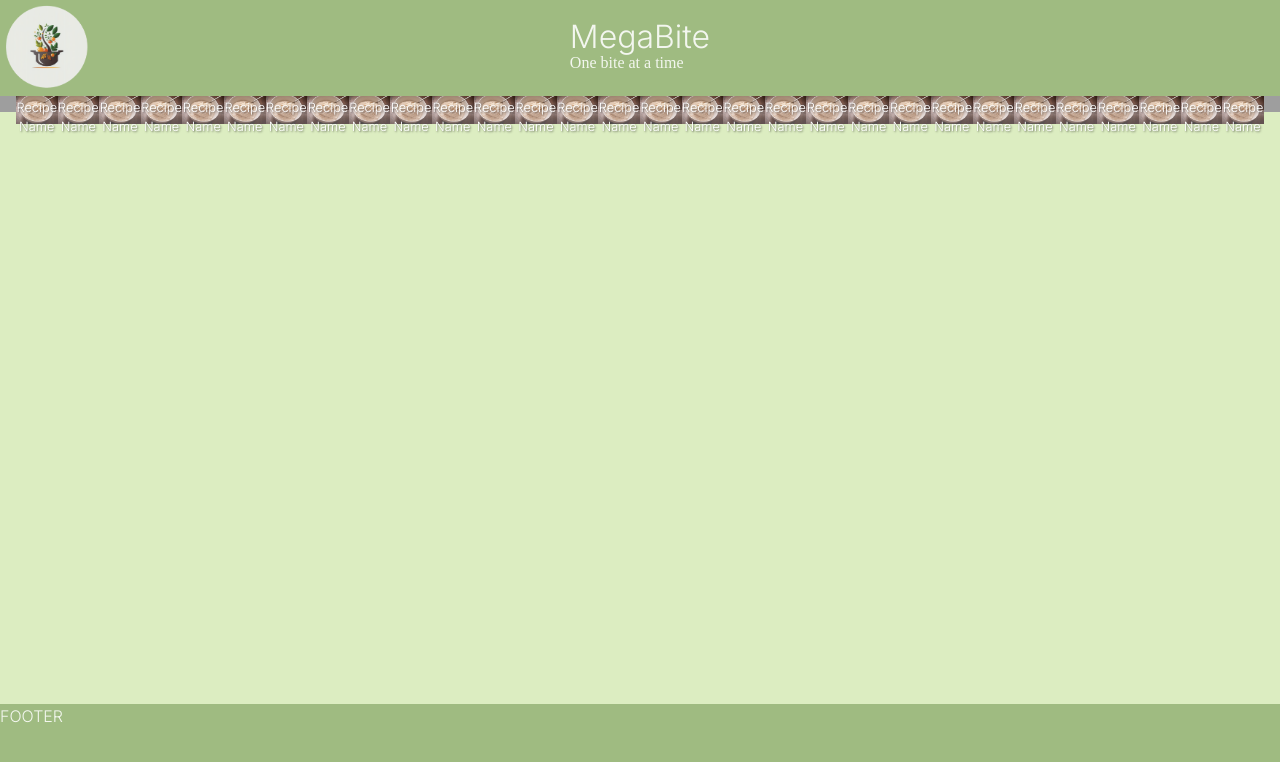
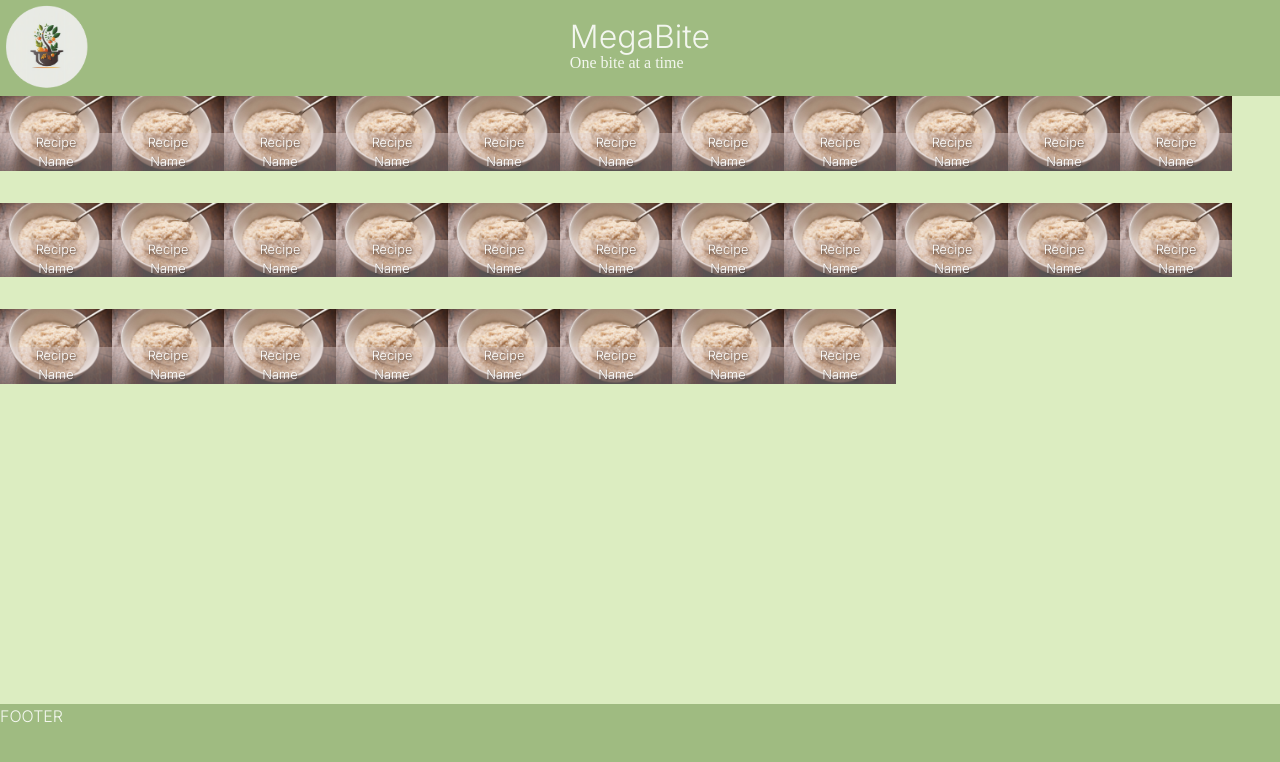
Before and after one commit to AdamGrubb/grupp10, a React (Vite) app in the folder MegaBite/: page /searchresults in a window 1280 px wide. Shown: the top 762 px of the page. Built offline with nearby package versions, Linux system fonts and the light colour scheme; grey boxes are pictures that could not be loaded; a web font is replaced by a local one.

Commit message:
Add tailwind CSS and divs

```diff
--- a/MegaBite/src/components/searchResults/searchResults.jsx
+++ b/MegaBite/src/components/searchResults/searchResults.jsx
@@ -10,25 +10,35 @@ export default function SearchResults() {
   //Här ska jag ändra så att den tar emot en array av recept istället. Placeholdern är antal recept istället.
   const displayRecipeCards = (recipes) => {
     let RecipeCards = [];
-    //Här får du göra om till en map-funktion som stoppar in props till card så rätt bild och titel kommer in där. Sen att man skickar själva objektet till recipe-sidan med objekt via state.
     for (let x = 0; x < recipes; x++) {
       RecipeCards.push(
         <Link to="/searchresults/recipepage">
           <RecipeCard />
         </Link>
       );
-      console.log(x);
+      console.log("Hejh");
     }
     return RecipeCards;
+    //Här får du göra om till en map-funktion som stoppar in props till card så rätt bild och titel kommer in där. Sen att man skickar själva objektet till recipe-sidan med objekt via state.
   };
 
   return (
     <section className="">
-      <nav className="search-results">
-        <img className="arrow-img" src={arrow} alt="Previous" />
+      <nav className="flex flex-row flex-wrap justify-left">
+        {/* <img className="arrow-img" src={arrow} alt="Previous" /> */}
         {displayRecipeCards(recipeFromStore)}
-        <img className="arrow-img" src={arrow} alt="Next" />
+        {/* <img className="arrow-img" src={arrow} alt="Next" /> */}
       </nav>
+
+      {/* <div className="bg-slate-950 basis-28 text-center">Div 2</div>
+        <div className="bg-slate-950 basis-28 text-center">Div 3</div>
+        <div className="bg-slate-950 basis-28 text-center">Div 1</div>
+        <div className="bg-slate-950 basis-28 text-center">Div 4</div>
+        <div className="bg-slate-950 basis-28 text-center">Div 5</div>
+        <div className="bg-slate-950 basis-28 text-center">Div 6</div>
+        <div className="bg-slate-950 basis-28 text-center">Div 7</div>
+        <div className="bg-slate-950 basis-28 text-center">Div 8</div>
+        <div className="bg-slate-950 basis-28 text-center">Div 9</div> */}
     </section>
   );
 }
```
